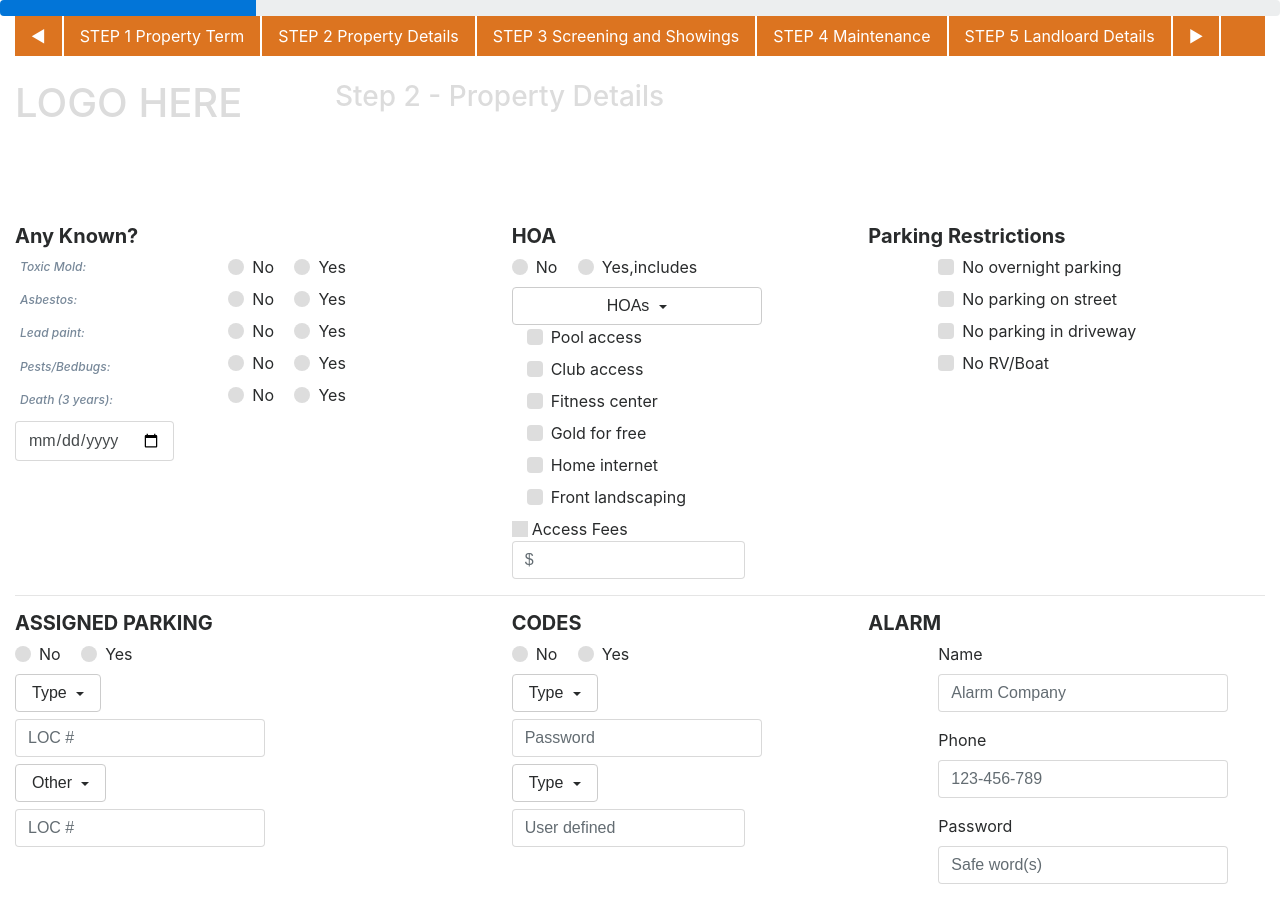
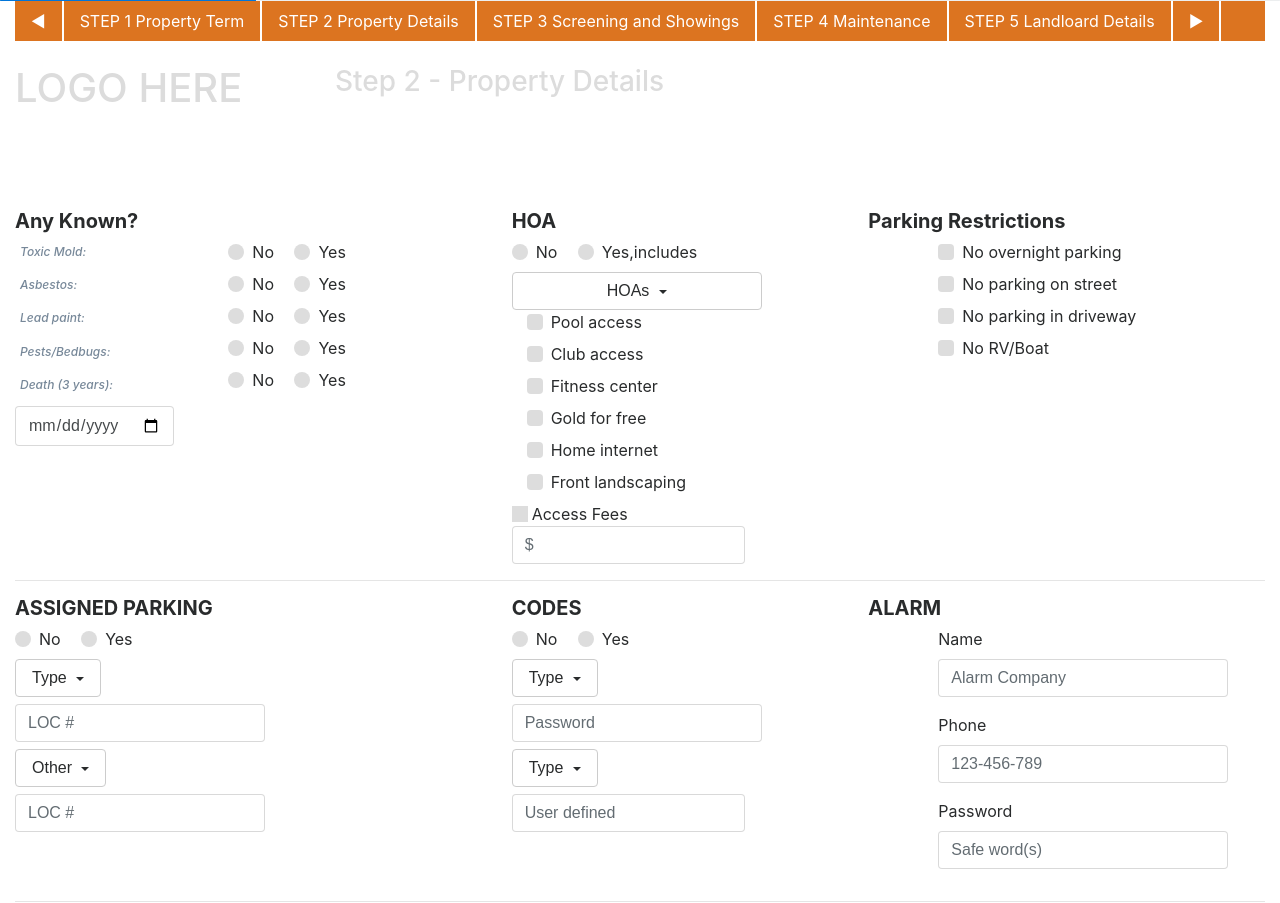
Before and after one commit to TJ-solutions/form-test, a plain HTML site: page index.html in a window 1280 px wide. Shown: the top 903 px of the page. Drawn offline with nearby package versions, Linux system fonts and the light colour scheme; a script that the page names is missing.

Commit message:
Update main.css

```diff
--- a/main.css
+++ b/main.css
@@ -58,3 +58,8 @@ h1,h3{
     margin-left: 870px;
     margin-top: 0px;
 }
+
+.progress{
+    height: 1px;
+    color:green;
+}
```
